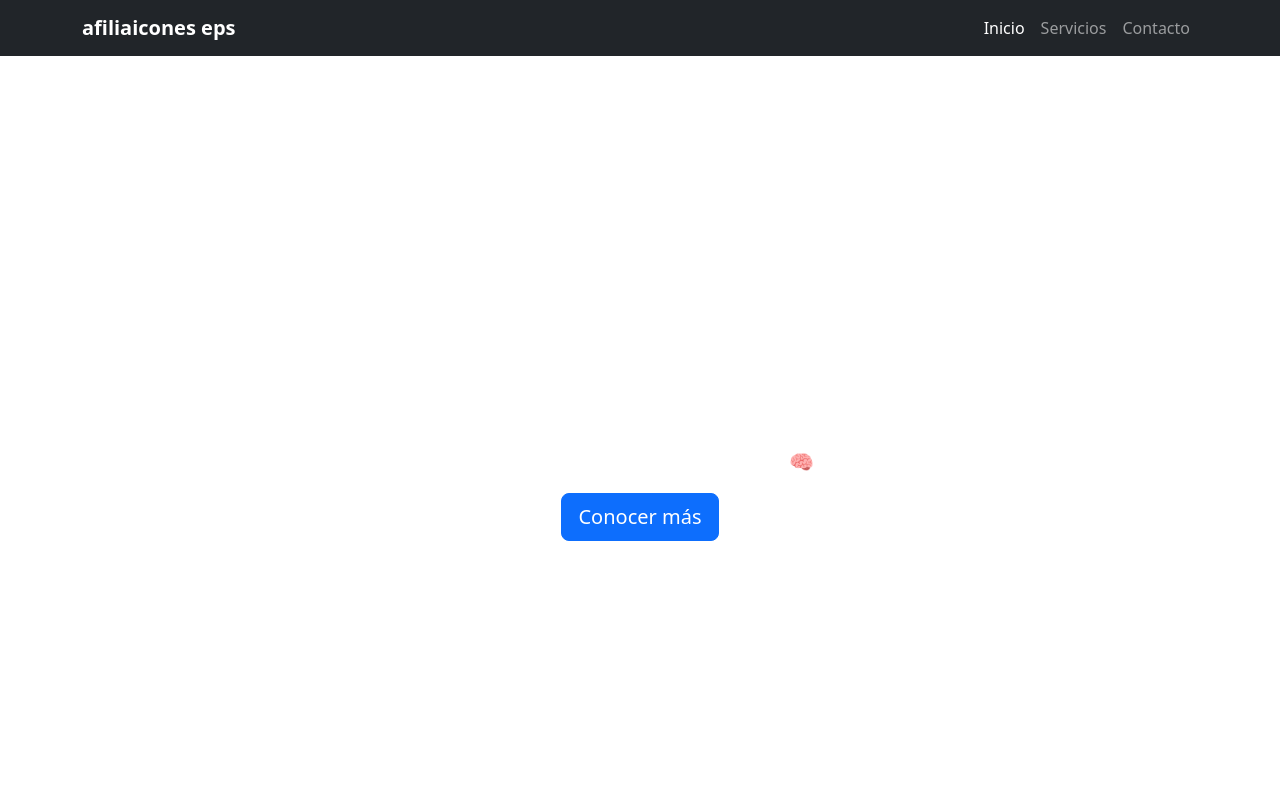
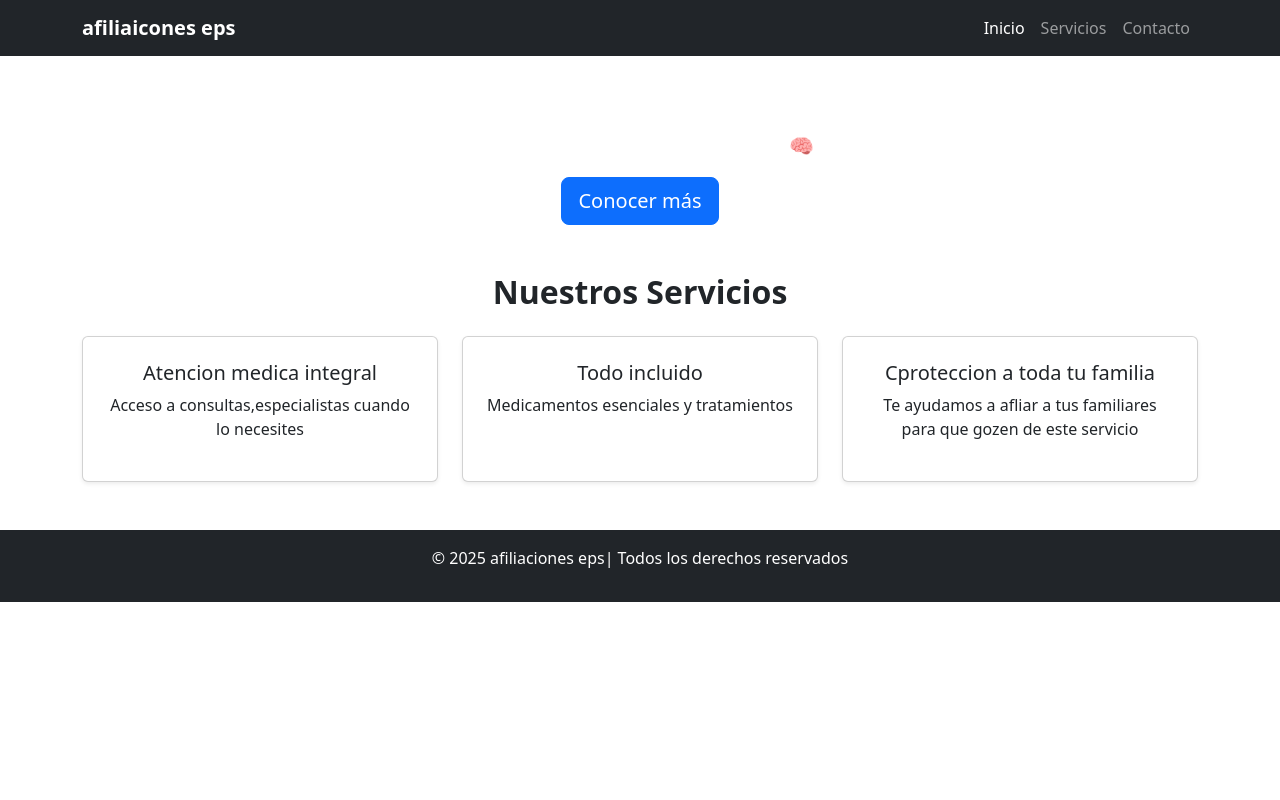
Before and after one commit to santiagomarin111/afiliaciones-eps, a plain HTML site: page index.html in a window 1280 px wide. Shown: the top 800 px of the page. Drawn offline with nearby package versions, Linux system fonts and the light colour scheme.

Commit message:
index 5,2

```diff
--- a/index.html
+++ b/index.html
@@ -8,15 +8,15 @@
 </head>
 <body>
 
-<!-- ✅ HEADER con logo y menú de navegación -->
+
 <nav class="navbar navbar-expand-lg navbar-dark bg-dark">
   <div class="container">
     <a class="navbar-brand fw-bold" href="#">afiliaicones eps</a>
-    <!-- Botón hamburguesa para móviles -->
+
     <button class="navbar-toggler" type="button" data-bs-toggle="collapse" data-bs-target="#navbarNav">
       <span class="navbar-toggler-icon"></span>
     </button>
-    <!-- Menú -->
+
     <div class="collapse navbar-collapse" id="navbarNav">
       <ul class="navbar-nav ms-auto">
         <li class="nav-item"><a class="nav-link active" href="#">Inicio</a></li>
@@ -27,7 +27,7 @@
   </div>
 </nav>
 
-<!-- Hero con imagen de fondo -->
+
 <section class="hero d-flex align-items-center text-center text-white">
   <div class="container">
     <h1 class="display-4 fw-bold">Afiliaicones EPS</h1>
@@ -39,7 +39,7 @@
 <style>
 .hero {
   background: url('c:\Users\Alumno\Documents\Downloads\afiliacionb eps logo\eps.jpg') center center/cover no-repeat;
-  height: 100vh; /* Hero a pantalla completa */
+  height: 100 px; /* Hero a pantalla completa */
 }
 </style>
 
```
